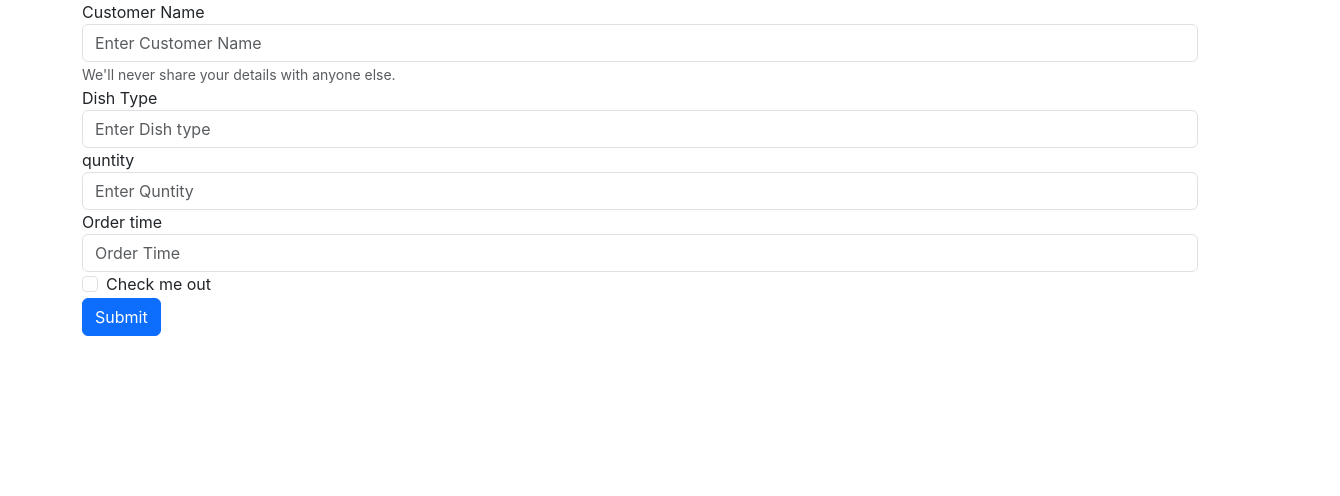
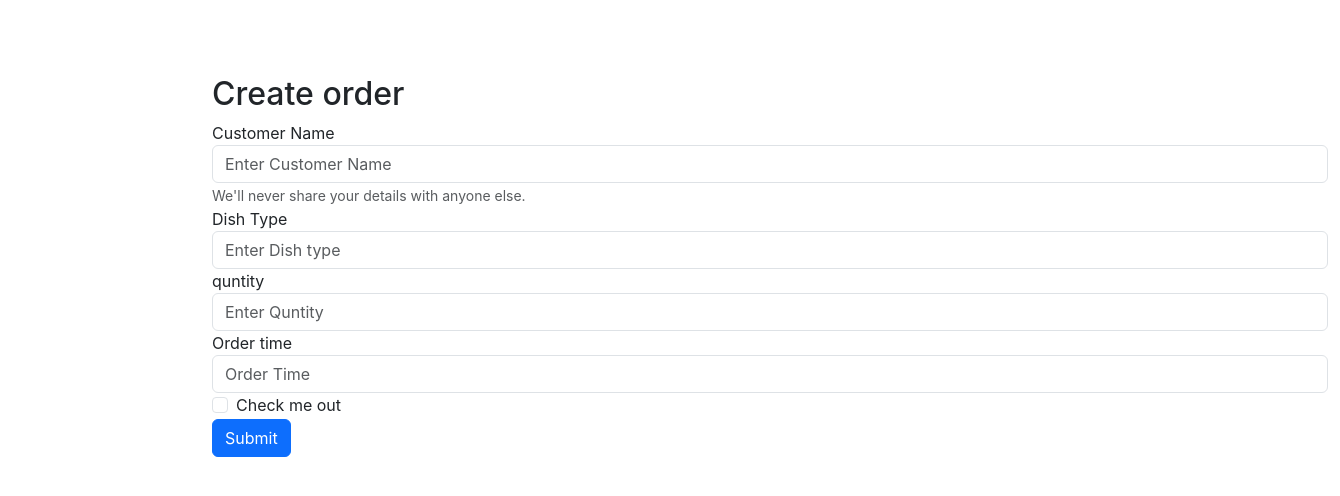
Before and after one commit to sksdesilva/TastyBuds, a React (Create React App) app in the folder frontend/: page /createorder in a window 1280 px wide. Shown: the top 496 px of the page, 1340 px wide, since content can reach past the window. Built offline with nearby package versions, Linux system fonts and the light colour scheme.

Commit message:
Modified CreateOrder.js

```diff
--- a/frontend/src/component/CreateOrder.js
+++ b/frontend/src/component/CreateOrder.js
@@ -1,5 +1,6 @@
 import React, { useState } from 'react'
 import axios from 'axios';
+import './CreateOrder.css';
 
 const CreateOrder = () => {
     /*rafce - code snippet*/
@@ -30,6 +31,7 @@ function createOrder(event){
 
   return (
     <div className='container'>
+      <h2>Create order</h2>
 
 <form onSubmit={createOrder}>
   <div className="form-group">
```
